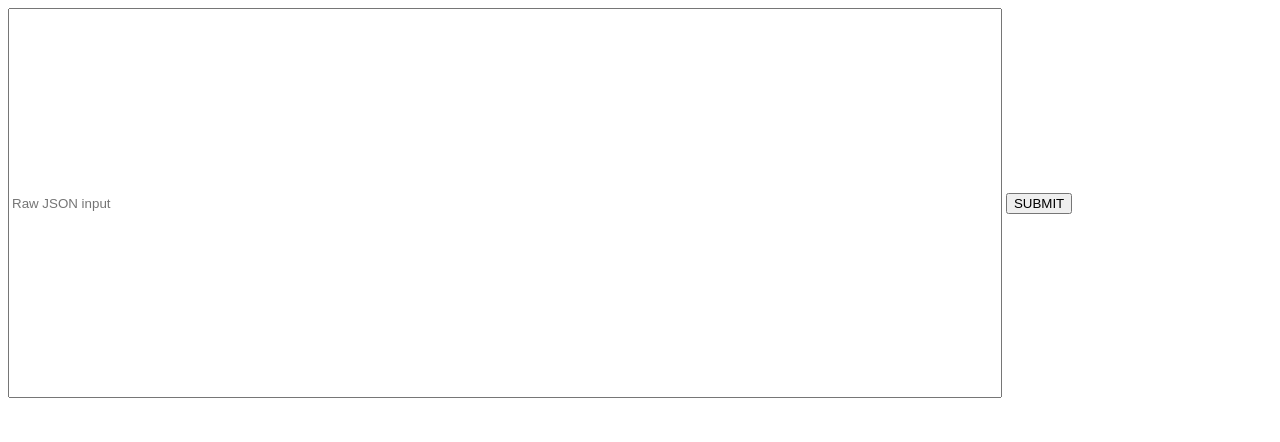
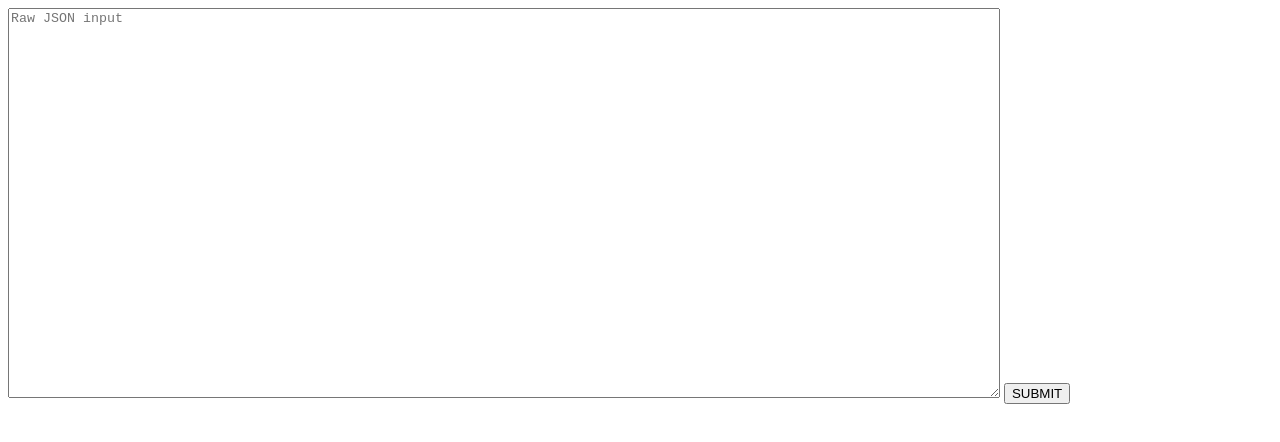
Before and after one commit to yaoleksa/SysGears_task2, a website: page index.html in a window 1280 px wide. Drawn offline with Linux system fonts and the light colour scheme.

Commit message:
add line break to input

```diff
--- a/index.html
+++ b/index.html
@@ -19,7 +19,7 @@
   </head>
   <body>
     <form method="post" style="height:40rem">
-        <input type="text" placeholder="Raw JSON input" name="rawData" id="input">
+        <textarea type="text" placeholder="Raw JSON input" name="rawData" id="input"></textarea>
         <input type="submit" value="SUBMIT">
     </form>
   </body>
```
